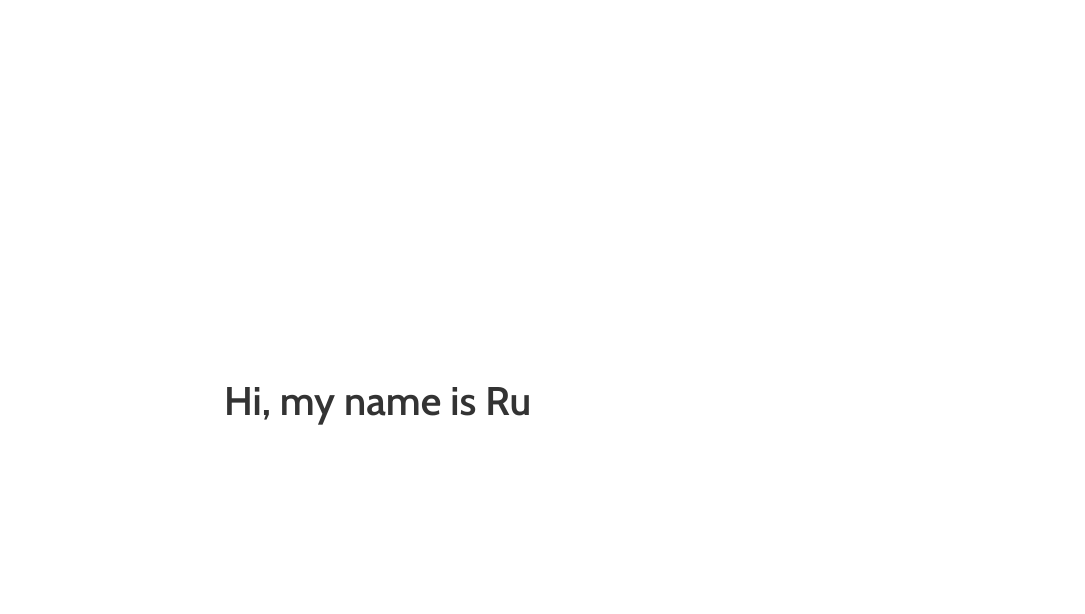
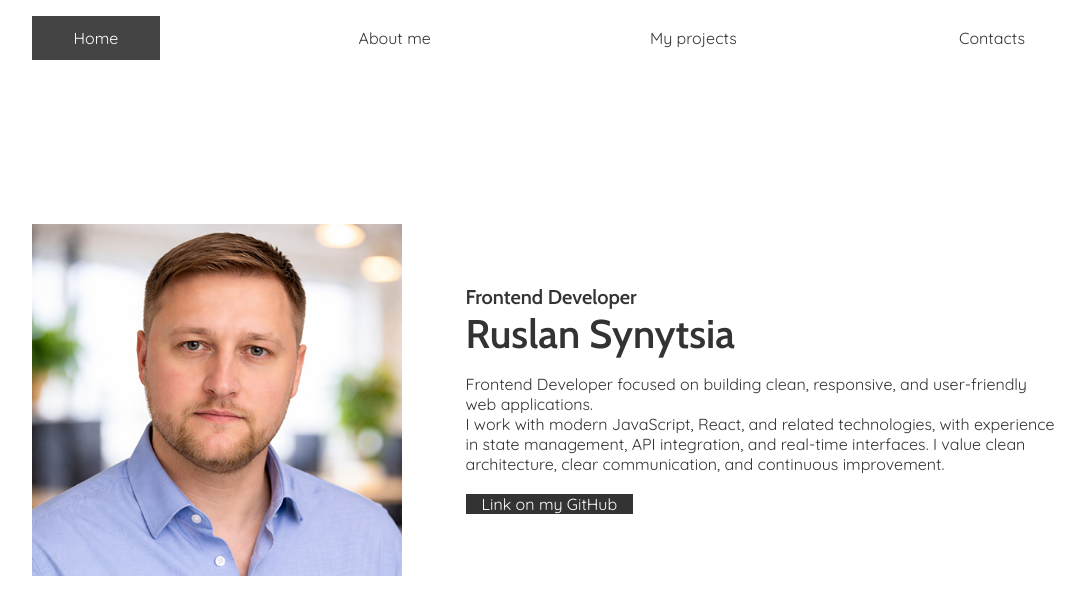
Before and after one commit to ruslan-synytsia/CV-web-app, a React (Create React App) app: page / in a window 1280 px wide. Shown: the top 614 px of the page, without its empty margins (96-1181 px from the left). Built offline with nearby package versions, Linux system fonts and the light colour scheme.

Commit message:
delete Welcome

```diff
--- a/src/Components/Pages/Main/Main.js
+++ b/src/Components/Pages/Main/Main.js
@@ -1,15 +1,9 @@
 import React from 'react';
 import style from './Main.module.css';
-import Welcome from "./Welcome/Welcome";
-import { selectStart } from '../../../Redux/Reducers/initReducer';
-import { useSelector } from 'react-redux';
 
 function Main() {
-    const isStart = useSelector(selectStart);
-
     return (
         <>
-            {!isStart ? <Welcome /> : null}
             <section className={style.Main}>
                 <div className={style.Main_content}>
                     <div className={style.Main_content_img}>
--- a/src/Components/Pages/Main/Welcome/Welcome.js
+++ /dev/null
@@ -1,43 +0,0 @@
-import React, {useState} from "react";
-import style from "./Welcome.module.css";
-import cx from 'classnames/bind';
-import Typewriter from "../../../Common/Typewriter/Typewriter";
-import { setStart } from '../../../../Redux/Reducers/initReducer';
-import { useDispatch, useSelector } from 'react-redux';
-
-const Welcome = () => {
-    const dispatch = useDispatch();
-    const isStarted = useSelector(state => state.init.isStarted);
-
-    const [state, setState] = useState({
-        invisible: false,
-        display: true
-    });
-
-    setTimeout(() => {
-        setState(prevState => ({ ...prevState, invisible: true }));
-        setTimeout(() => {
-            setState(prevState => ({ ...prevState, display: false }));
-            dispatch(setStart(true));
-        }, 1000);
-    }, 20000);
-
-
-    const changeVisible = () => {
-        return (
-            <div className={!state.invisible ? cx(style.Welcome) : state.display ? cx(style.Welcome, style.invisible) : cx(style.Welcome, style.invisible, style.display_none)}>
-                <h1>
-                    <Typewriter text={`Hi, my name is Ruslan./Frontend Developer./ /Welcome to my personal website and portfolio.`} />
-                </h1>
-            </div>
-        )
-    };
-
-    if (!isStarted) {
-        return changeVisible();
-    } else {
-        return null
-    }
-};
-
-export default Welcome;
--- a/src/Components/Pages/Main/Welcome/Welcome.module.css
+++ /dev/null
@@ -1,27 +0,0 @@
-.Welcome {
-    display: flex;
-    justify-content: center;
-    align-items: center;
-    align-content: center;
-    position: fixed;
-    top: 0;
-    left: 0;
-    z-index: 1000;
-    background-color: #ffffff;
-    height: 100vh;
-    width: 100vw;
-}
-
-.Welcome h1 {
-    font-size: 2.5rem;
-    width: 50vw;
-}
-
-.invisible {
-    opacity: 0;
-    transition: opacity 1s ease;
-}
-
-.display_none {
-    display: none;
-}
--- a/src/Redux/Reducers/initReducer.js
+++ b/src/Redux/Reducers/initReducer.js
@@ -1,5 +1,4 @@
 import { createSlice } from '@reduxjs/toolkit';
-// import { createSelector } from 'reselect';
 
 const initSlice = createSlice({
   name: 'init',
@@ -16,5 +15,4 @@ const initSlice = createSlice({
 export const { setStart } = initSlice.actions;
 export default initSlice.reducer;
 
-// объявление селектора
 export const selectStart = state => state.init.isStart;
```
